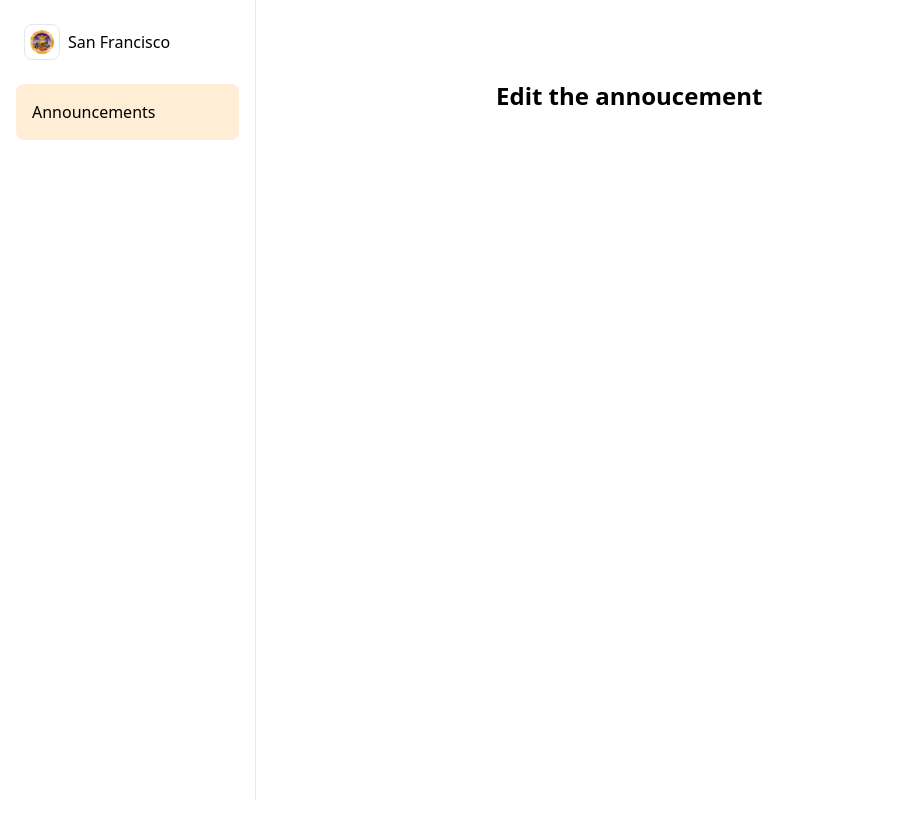
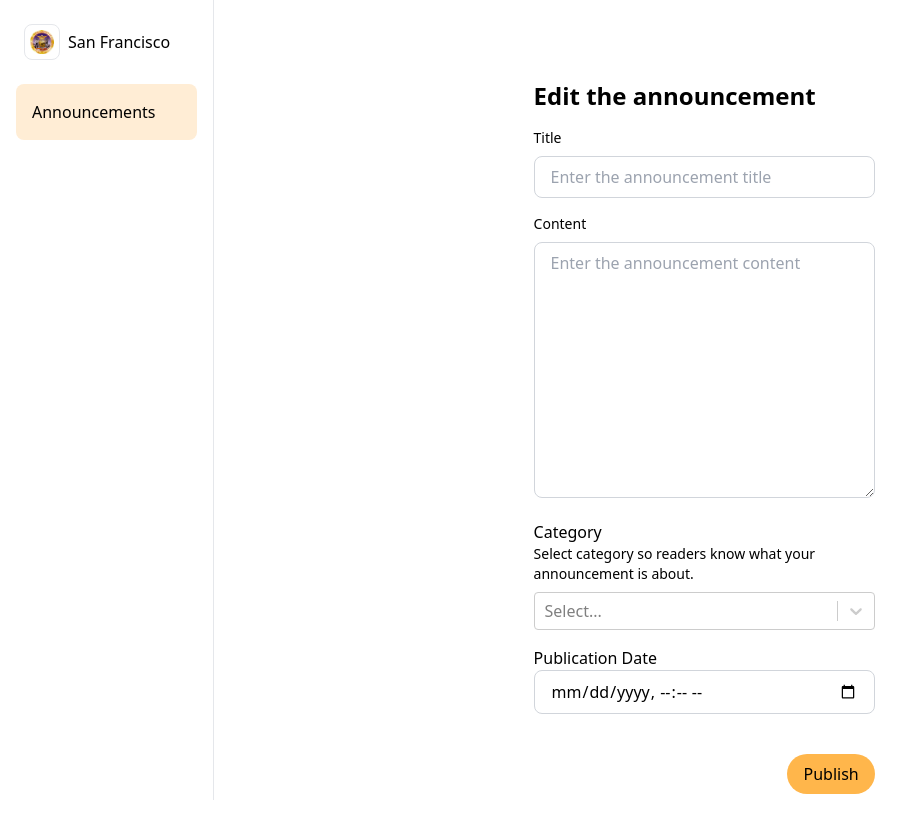
Before and after one commit to dmnkhvl/city-announcements, a React (Vite) app: page /announcements/1 in a window 1280 px wide. Shown: the top 838 px of the page, without its empty margins (0-922 px from the left). Before the commit the page ends 800 px from the top, so only its background shows below. Built offline with nearby package versions, Linux system fonts and the light colour scheme.

Commit message:
chore: tweaks

```diff
--- a/package.json
+++ b/package.json
@@ -14,7 +14,8 @@
     "dayjs": "^1.11.13",
     "react": "^18.3.1",
     "react-dom": "^18.3.1",
-    "react-router-dom": "^6.26.2"
+    "react-router-dom": "^6.26.2",
+    "react-select": "^5.8.1"
   },
   "devDependencies": {
     "@eslint/js": "^9.11.1",
--- a/src/components/Announcement.tsx
+++ b/src/components/Announcement.tsx
@@ -1,7 +1,87 @@
+import { useState } from "react"
+
+import { MultiValue } from "react-select"
+import Select from "react-select/base"
+
+type OptionT = { value: string; label: string }
+
+const options: OptionT[] = [
+  { value: "chocolate", label: "Chocolate" },
+  { value: "strawberry", label: "Strawberry" },
+  { value: "vanilla", label: "Vanilla" },
+]
+
 export default function Announcement() {
+  const [selectedCategories, setSelectedCategories] = useState<MultiValue<OptionT>>([])
+
+  const handleChange = (selectedOptions: MultiValue<OptionT>) => {
+    setSelectedCategories(selectedOptions)
+  }
+
   return (
-    <div className="px-60 py-20">
-      <h1 className="text-2xl font-bold mb-4">Edit the annoucement</h1>
+    <div className="px-80 py-20 w-full">
+      <h1 className="text-2xl font-bold mb-4">Edit the announcement</h1>
+      <form className="w-full max-w-[80%]">
+        <div className="mb-4">
+          <label className="block text-sm font-medium mb-2" htmlFor="title">
+            Title
+          </label>
+          <input
+            type="text"
+            id="title"
+            name="title"
+            className="border border-gray-300 rounded-lg px-4 py-2 w-full"
+            placeholder="Enter the announcement title"
+          />
+        </div>
+
+        <div className="mb-4">
+          <label className="block text-sm font-medium mb-2" htmlFor="content">
+            Content
+          </label>
+          <textarea
+            id="content"
+            name="content"
+            className="border border-gray-300 rounded-lg px-4 py-2 w-full h-64"
+            placeholder="Enter the announcement content"
+          />
+        </div>
+        <section>
+          <h2>Category</h2>
+          <div className="mb-4">
+            <label className="block text-sm font-medium mb-2" htmlFor="title">
+              Select category so readers know what your announcement is about.
+            </label>
+
+            <Select
+              id="categories"
+              options={options}
+              isMulti
+              value={selectedCategories}
+              onChange={handleChange}
+              className="basic-multi-select"
+              classNamePrefix="select"
+              // eslint-disable-next-line @typescript-eslint/no-explicit-any
+              {...({} as any)}
+            />
+          </div>
+        </section>
+        <section>
+          <h2>Publication Date</h2>
+          <input
+            type="datetime-local"
+            id="title"
+            name="title"
+            className="border border-gray-300 rounded-lg px-4 py-2 w-full"
+            placeholder="Enter the announcement title"
+          />
+        </section>
+        <footer className="w-full justify-end flex py-10">
+          <button className="px-4 py-2 rounded-full bg-action" onClick={() => console.log("todo")}>
+            Publish
+          </button>
+        </footer>
+      </form>
     </div>
-  );
+  )
 }
--- a/src/components/Announcements.tsx
+++ b/src/components/Announcements.tsx
@@ -46,7 +46,7 @@ const TableHeader: React.FC<TableHeaderProps> = ({ children }) => {
 
 const Announcements: React.FC = () => {
   return (
-    <div className="p-10 w-full">
+    <div className="py-12 px-10 w-full bg-blue-50">
       <h1 className="text-2xl font-bold mb-4">Announcements</h1>
       <table className="min-w-full mt-10">
         <thead>
--- a/src/components/Menu.tsx
+++ b/src/components/Menu.tsx
@@ -2,7 +2,7 @@ import { Link } from "react-router-dom";
 
 const Menu: React.FC = () => {
   return (
-    <div className="h-dvh w-1/5 border-r">
+    <div className="h-dvh w-80 border-r">
       <header className="p-6">
         <Link to={"/"} className="flex items-center gap-x-2">
           <div className="rounded-lg w-9 h-9 border font-bold flex justify-center items-center">
--- a/src/routes/root.tsx
+++ b/src/routes/root.tsx
@@ -1,11 +1,11 @@
-import { Outlet } from "react-router-dom";
-import Menu from "../components/Menu";
+import { Outlet } from "react-router-dom"
+import Menu from "../components/Menu"
 
 export default function RootLayout() {
   return (
-    <main className="bg-primary text-primary flex h-dvh w-dvw">
+    <main className="bg-primary text-primary flex h-full w-full">
       <Menu />
       <Outlet />
     </main>
-  );
+  )
 }
--- a/tailwind.config.js
+++ b/tailwind.config.js
@@ -5,6 +5,7 @@ export default {
     extend: {
       backgroundColor: {
         primary: "white",
+        action: "#FFB64B",
       },
       textColor: {
         primary: "black",
```
Also changed, not shown: 1 other file (tests, documents, lock files or other folders).
